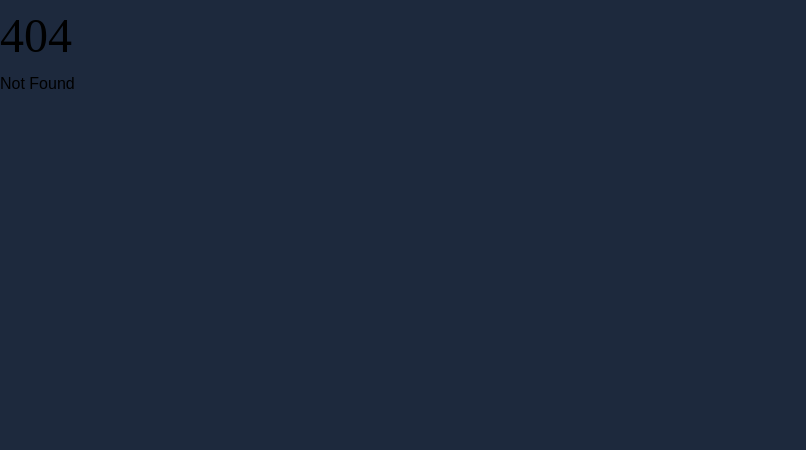
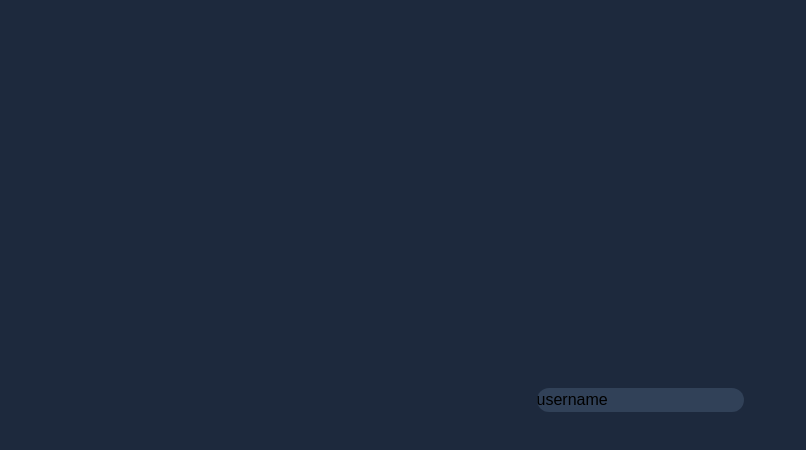
Before and after one commit to Elias-Larsson/lootboxer, a SvelteKit app: page /login in a window 1280 px wide. Before the commit this address had no page. Shown: the top 450 px of the page, without its empty margins (0-806 px from the left). Built offline with nearby package versions, Linux system fonts and the light colour scheme.

Commit message:
feat: add inputfield component

```diff
--- /dev/null
+++ b/src/lib/components/inputfield.svelte
@@ -0,0 +1,12 @@
+<script lang="ts">
+	import type { Snippet } from "svelte";
+    type Props = {
+        children: Snippet
+    }
+
+let { ...props } = $props()
+</script>
+
+<div class="bg-slate-700 rounded-xl">
+    <input {...props}/>
+</div>
--- /dev/null
+++ b/src/routes/login/+page.svelte
@@ -0,0 +1,11 @@
+<script lang=ts>
+	import Button from "$lib/components/button.svelte";
+	import Inputfield from "$lib/components/inputfield.svelte";
+
+</script>
+
+<main class="flex flex-col justify-center items-center h-screen">
+    <form method="POST" action="?/login">
+        <Inputfield type="text" id="username" name="username" value="username"/>
+    </form >
+</main>
--- /dev/null
+++ b/src/routes/login/+server.svelte
@@ -0,0 +1,10 @@
+<script lang="ts">
+	import type { Actions } from "@sveltejs/kit";
+
+export const actions = {
+	login: async ({ cookies, request }) => {
+	},
+	register: async (event) => {
+	}
+} satisfies Actions;
+</script>
```
Also changed, not shown: src/lib/server/db.svelte (added), src/routes/register/+page.svelte (added).
